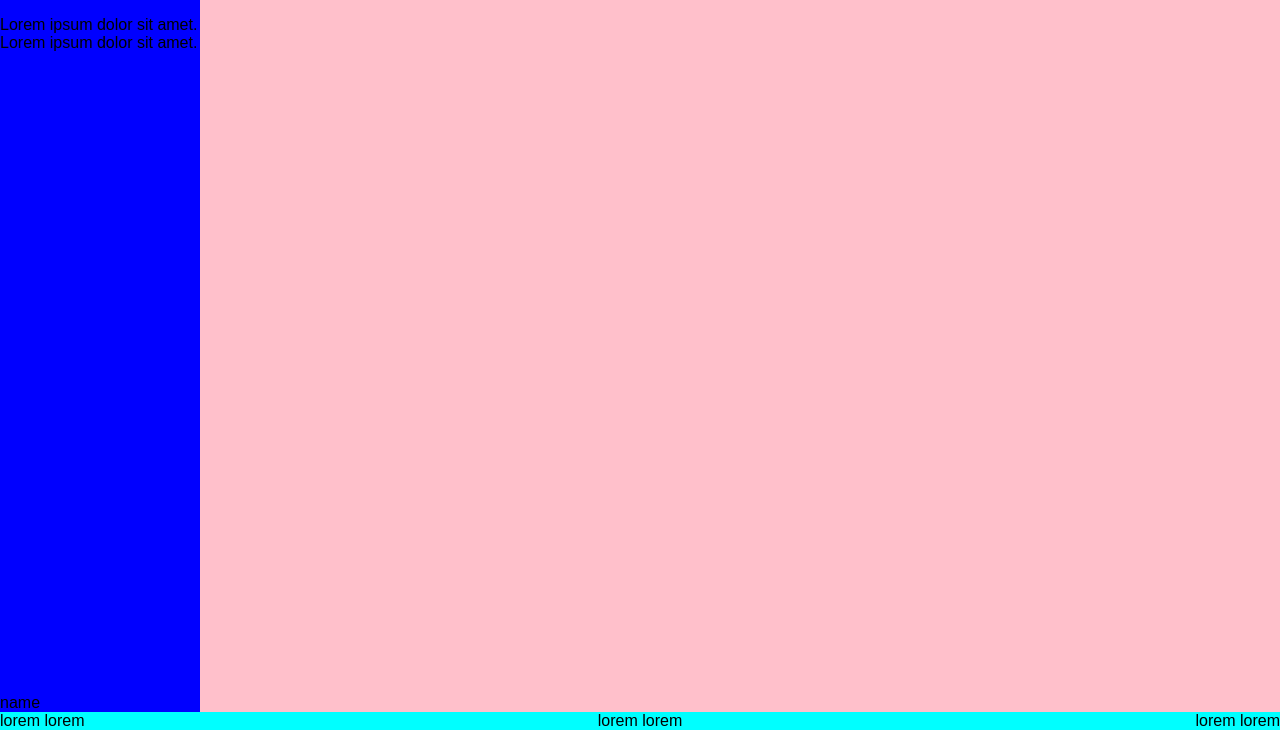
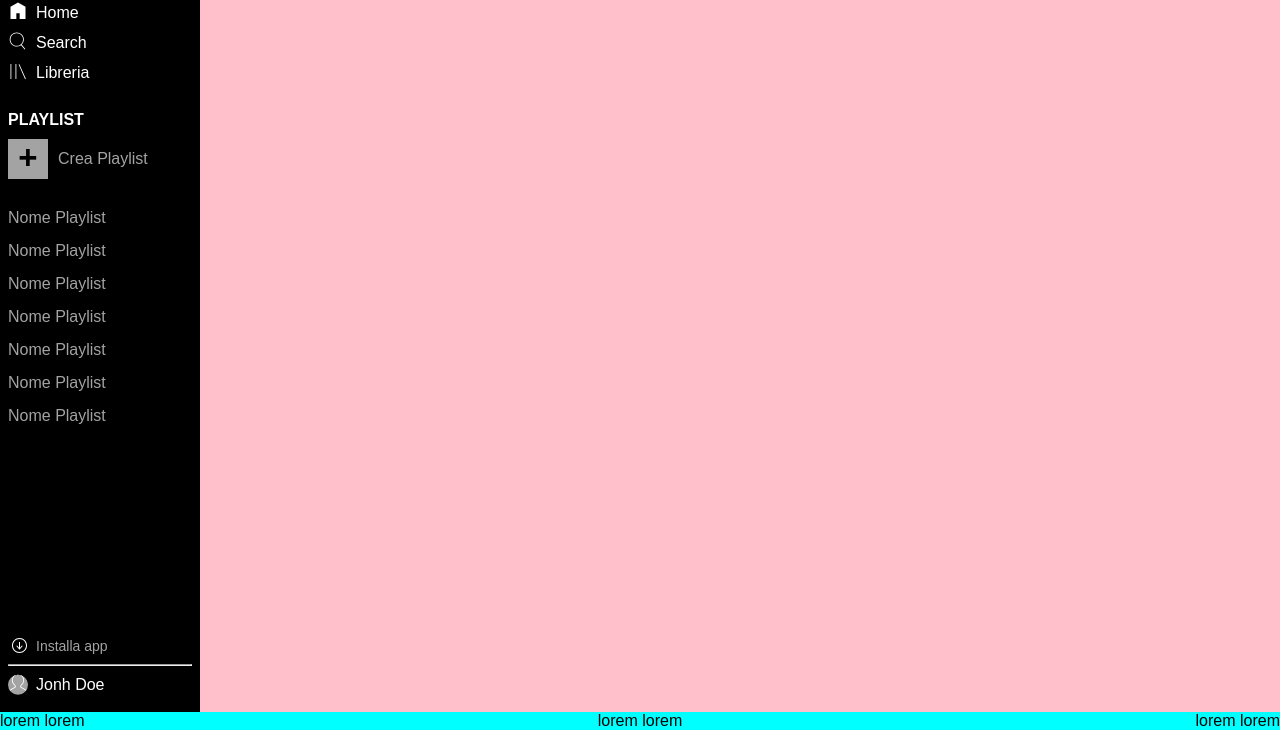
Before and after one commit to Anna93803/html-css-spotifyweb, a plain HTML site: page index.html in a window 1280 px wide. Shown: the part 70-800 px from the top of the page. Drawn offline with Linux system fonts and the light colour scheme.

Commit message:
add sidebar

```diff
--- a/css/style.css
+++ b/css/style.css
@@ -6,6 +6,11 @@
 }
 
 /* Common */
+:root {
+    --color-white: white;
+    --color-text: #a3a3a3;
+    --color-black: black;
+}
 @import url('https://fonts.googleapis.com/css2?family=Lato:wght@300;400;700;900&family=Merriweather+Sans:wght@300;400;500;600;700;800&family=Montserrat:wght@300;400;500;600;700;800;900&family=Open+Sans:wght@300;400;500;600;700;800&family=Roboto:wght@300;400;500;700;900&display=swap');
 
 body {
@@ -29,16 +34,107 @@ body {
     flex-direction: column;
     flex-shrink: 0;
     width: 200px;
-    /* debug*/
-    background-color: blue;
+    padding: .5rem;
+    background-color: var(--color-black);
+}
+
+.logo {
+    max-width: 130px;
+    padding: .625rem 0;
+}
+
+.icons-box {
+    display: flex;
+    align-items: center;
+    padding-bottom: .375rem;
+}
+
+.icons {
+    max-width: 20px;
+}
+
+.icons img {
+    width: 100%;
+}
+
+.icone-sidebar a {
+    display: inline-block;
+    color: var(--color-white);
+    text-decoration: none;
+    padding-left: .5rem;
 }
 
 .playlist-container {
     flex-grow: 1;
-    /* debug */
-    padding: 3.125rem 0;
+    color: var(--color-white);
 }
 
+.add-playlist {
+    padding-top: 1.25rem;
+}
+
+.add-list {
+    padding: .625rem 0;
+    display: flex;
+    align-items: center;
+    gap: .625rem;
+    color: var(--color-text);
+}
+
+.add-list::before {
+    content: "+";
+    height: 40px;
+    width: 40px;
+    background-color: var(--color-text);
+    color: var(--color-black);
+    display: block;
+    text-align: center;
+    font-size: 2.0625rem;
+    font-weight: 600;
+}
+
+.list-playlist {
+    padding: 1.25rem 0;
+    color: var(--color-text);
+}
+
+.list-playlist ul li {
+    padding-bottom: .9375rem;
+}
+
+.install-app {
+    padding: .5rem 0;
+    color: var(--color-text);
+}
+
+.account {
+    padding: .5rem 0;
+}
+
+.install-app,
+.account {
+    display: flex;
+    align-items: center;
+    gap: .5rem;
+}
+
+.install-app img,
+.account img {
+    max-width: 20px;
+}
+
+.install-app span {
+    font-size: .875rem;
+}
+
+.account img {
+    clip-path: circle();
+    background-color: var(--color-text);
+}
+
+.account span {
+    color: var(--color-white);
+}
 /* Main-Content */
 .main-content {
     display: flex;
--- a/index.html
+++ b/index.html
@@ -4,6 +4,9 @@
         <meta charset="UTF-8">
         <meta http-equiv="X-UA-Compatible" content="IE=edge">
         <meta name="viewport" content="width=device-width, initial-scale=1.0">
+        <!-- Fontawesome -->
+        <link rel="stylesheet" href="https://cdnjs.cloudflare.com/ajax/libs/font-awesome/6.1.1/css/all.min.css" integrity="sha512-KfkfwYDsLkIlwQp6LFnl8zNdLGxu9YAA1QvwINks4PhcElQSvqcyVLLD9aMhXd13uQjoXtEKNosOWaZqXgel0g==" crossorigin="anonymous" referrerpolicy="no-referrer" />
+        <!-- /Fontawesome -->
         <link rel="stylesheet" href="./css/style.css">
         <title>Spotify</title>
     </head>
@@ -13,13 +16,55 @@
 
                 <!-- Sidebar -->
                 <div class="sidebar">
-                    <div class="logo">Lorem ipsum dolor sit amet.</div>
-                    <div class="icone-sidebar">Lorem ipsum dolor sit amet.</div>
+                    <div class="logo">
+                        <img src="./img/logo.svg" alt="logo spotify">
+                    </div>
+                    <div class="icone-sidebar">
+                        <div class="icons-box">
+                            <div class="icons">
+                                <img src="./img/home.svg" alt="home">
+                            </div>
+                            <a href="#">Home</a>
+                        </div>
+                        <div class="icons-box">
+                            <div class="icons">
+                                <img src="./img/search.svg" alt="search">
+                            </div>
+                            <a href="#">Search</a>
+                        </div>
+                        <div class="icons-box">
+                            <div class="icons">
+                                <img src="./img/libreria.svg" alt="bookshelf">
+                            </div>
+                            <a href="#">Libreria</a>
+                        </div>
+                    </div>
                     <div class="playlist-container">
-                        <div class="add-playlist">Lorem ipsum dolor sit amet.</div>
-                        <div class="list-playlist">Lorem ipsum dolor sit amet.</div>
+                        <div class="add-playlist">
+                            <h4>PLAYLIST</h4>
+                            <div class="add-list">Crea Playlist</div>
+                        </div>
+                        <div class="list-playlist">
+                            <ul>
+                                <li>Nome Playlist</li>
+                                <li>Nome Playlist</li>
+                                <li>Nome Playlist</li>
+                                <li>Nome Playlist</li>
+                                <li>Nome Playlist</li>
+                                <li>Nome Playlist</li>
+                                <li>Nome Playlist</li>
+                            </ul>
+                        </div>
                     </div>
-                    <div class="account">name</div>
+                    <div class="install-app">
+                        <img src="./img/download.svg" alt="download">
+                        <span>Installa app</span>
+                    </div>
+                    <hr>
+                    <div class="account">
+                        <img src="./img/profile.svg" alt="profile">
+                        <span>Jonh Doe</span>
+                    </div>
                 </div>
 
                 <!-- Main-content -->
```
